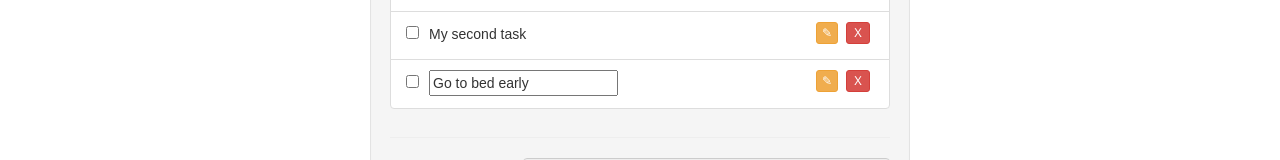
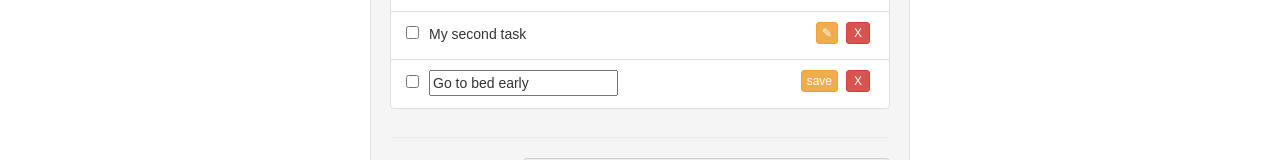
Before and after one commit to livike/ToDoApp, a React (Create React App) app: page / in a window 1280 px wide. Shown: the part 235-395 px from the top of the page. Built offline with nearby package versions, Linux system fonts and the light colour scheme.

Commit message:
Toggle the button when if editing mode

```diff
--- a/src/Task.js
+++ b/src/Task.js
@@ -22,7 +22,7 @@ const Task = props =>{
           type="button"
           className="btn btn-xs btn-warning img-circle"
           onClick={props.handleEditing}>
-          &#x270e;
+          {props.isEditing ? "save" : "\u270E"}
         </button>
         <button type="button" className="btn btn-xs btn-danger img-circle" >&#xff38;</button>
       </div>
```
